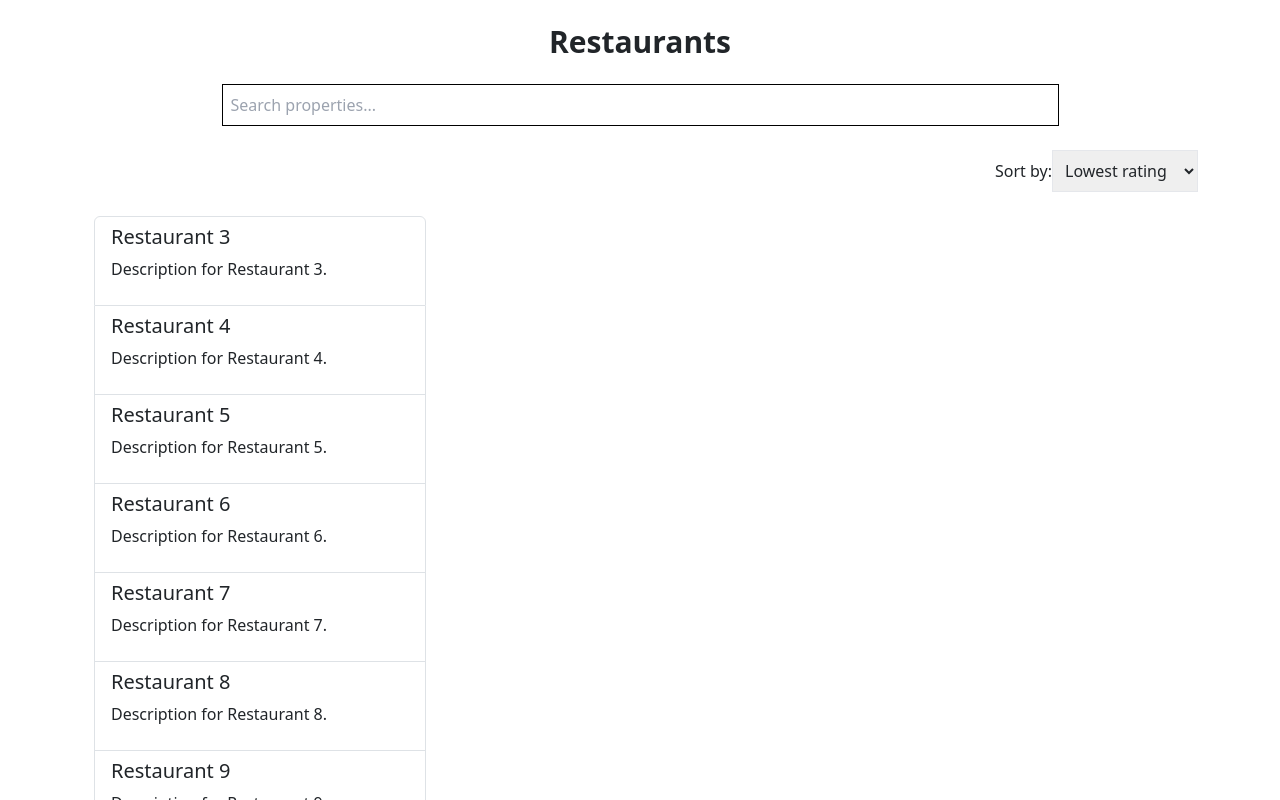
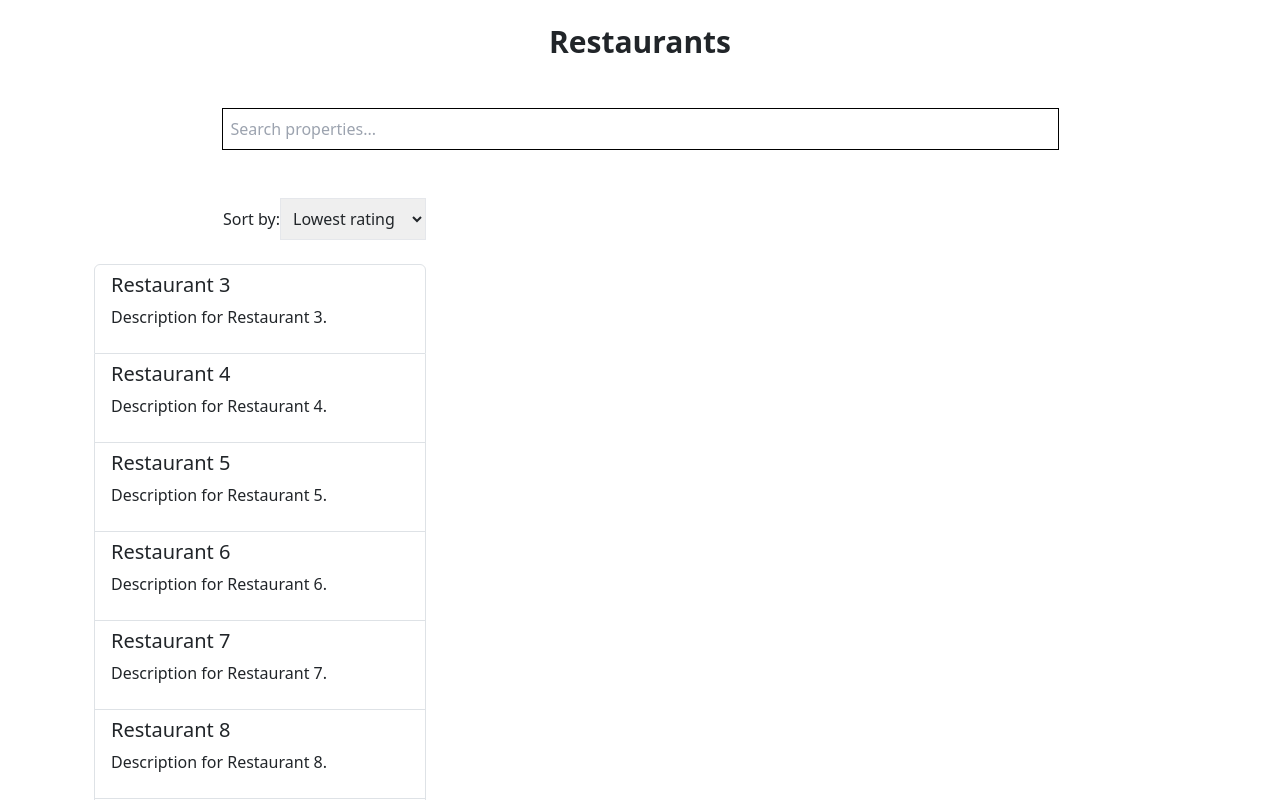
Before and after one commit to dltrail/book-a-table, a React (Create React App) app: page / in a window 1280 px wide. Shown: the top 800 px of the page. Built offline with nearby package versions, Linux system fonts and the light colour scheme; data requests are answered from the project's data file.

Commit message:
merge conflicts resolved

```diff
--- a/src/App.tsx
+++ b/src/App.tsx
@@ -15,23 +15,28 @@ function App() {
     number | null
   >(null);
 
-  const [sortOrder, setSortOrder] = useState('asc'); // State for sorting order
+  // const [sortOrder, setSortOrder] = useState('asc'); // State for sorting order
   const [searchTerm, setSearchTerm] = useState(''); // Search term state
 
-  const handleSortOrderChange = (order: string) => {
-    // Implement sorting logic based on the order parameter
-    setSortOrder(order);
-  };
+
+  // const handleSortOrderChange = (order: string) => {
+  //   // Implement sorting logic based on the order parameter
+  //   setSortOrder(order);
+  // };
 
   const handleSearchChange = (e: React.ChangeEvent<HTMLInputElement>) => {
-    setSearchTerm(e.target.value); // Update search term state
+    setSearchTerm(e.target.value);
   };
 
   const handleClearSearch = () => {
-    setSearchTerm(""); // Clear the search input
+    setSearchTerm("");
   };
 
+
   return (
+
+
+
       <Container >
         <Row>
           <Col md={12}>
@@ -50,12 +55,10 @@ function App() {
         </Row>
 
         <Row>
-        <SortComponent onSortOrderChange={handleSortOrderChange} sortOrder={sortOrder} />
         </Row>
         <Row>
           <Col md={4}>
-          <RestaurantList onRestaurantSelect={setSelectedRestaurantId} sortOrder={sortOrder} searchTerm={searchTerm} />
-
+            <RestaurantList onRestaurantSelect={setSelectedRestaurantId} searchTerm={searchTerm} />
 
           </Col>
           <Col md={8}>
@@ -68,7 +71,8 @@ function App() {
           </Col>
         </Row>
       </Container>
-  );
-}
+
+  )};
+
 
   export default App;
--- a/src/components/BookTable.tsx
+++ b/src/components/BookTable.tsx
@@ -120,8 +120,8 @@ const BookTable: React.FC<BookTableProps> = (restaurantId) => {
   return (
     <Container>
       <h2>Book a Table</h2>
-      <Form onSubmit={handleSubmit}>
-        <Form.Group className="mb-3" controlId="formBasicEmail">
+      <Form onSubmit={handleSubmit} className="w-[320px]">
+        <Form.Group className="mb-3">
           <Form.Label>Name</Form.Label>
           <Form.Control type="text"
             id="name"
@@ -129,7 +129,8 @@ const BookTable: React.FC<BookTableProps> = (restaurantId) => {
             value={formData.name}
             onChange={handleInputChange} />
         </Form.Group>
-        <Form.Group className="mb-3" controlId="formBasicPassword">
+        <Form.Group className="mb-3"
+        >
           <Form.Label>Email</Form.Label>
           <Form.Control type="email"
             id="email"
@@ -137,7 +138,8 @@ const BookTable: React.FC<BookTableProps> = (restaurantId) => {
             value={formData.email}
             onChange={handleInputChange} />
         </Form.Group>
-        <Form.Group className="mb-3" controlId="formBasicPassword">
+        <Form.Group className="mb-3"
+        >
           <Form.Label>Phone</Form.Label>
           <Form.Control type="tel"
             id="phone"
@@ -145,7 +147,8 @@ const BookTable: React.FC<BookTableProps> = (restaurantId) => {
             value={formData.phone}
             onChange={handleInputChange} />
         </Form.Group>
-        <Form.Group className="mb-3" controlId="formBasicPassword">
+        <Form.Group className="mb-3"
+        >
           <Form.Label>Date</Form.Label>
           <Form.Control
             type="date"
@@ -155,7 +158,8 @@ const BookTable: React.FC<BookTableProps> = (restaurantId) => {
             onChange={handleInputChange}
           />
         </Form.Group>
-        <Form.Group className="mb-3" controlId="formBasicPassword">
+        <Form.Group className="mb-3"
+        >
           <Form.Label>Time</Form.Label>
           <Form.Control type="time"
             id="time"
@@ -163,7 +167,8 @@ const BookTable: React.FC<BookTableProps> = (restaurantId) => {
             value={formData.time}
             onChange={handleInputChange} />
         </Form.Group>
-        <Form.Group className="mb-3" controlId="formBasicPassword">
+        <Form.Group className="mb-3"
+        >
           <Form.Label>Guests</Form.Label>
           <Form.Control type="number"
             id="guests"
--- /dev/null
+++ b/src/components/NoResults.tsx
@@ -0,0 +1,18 @@
+import React from 'react';
+
+interface NoResultsProps {
+searchTerm: string
+}
+
+const NoResults: React.FC<NoResultsProps> = ({searchTerm}) => {
+  return (
+<div className="absolute bg-white z-[99] h-full w-full max-w-[1320px] text-center">
+           <h3>I couldn`t find anything based on your search of </h3>
+            <p className="font-bold text-lg">" {searchTerm} "</p>
+            <p>   I`m not that sophistacated just yet.
+          </p>
+        </div>
+  );
+};
+
+export default NoResults;
--- a/src/components/RestaurantList.tsx
+++ b/src/components/RestaurantList.tsx
@@ -4,15 +4,16 @@ import { getRestaurants } from "../services/api";
 import { Restaurant } from "../types";
 import RestaurantListItem from "./RestaurantListItem";
 import LoadingSpinner from "./Loading";
+import SortComponent from "./SortComponent";
+import NoResults from "./NoResults";
 
 type RestaurantListProps = {
   onRestaurantSelect: (id: number) => void;
-  sortOrder: string
-  searchTerm: string
+  searchTerm: string;
 };
 
 const RestaurantList: React.FC<RestaurantListProps> = ({
-  onRestaurantSelect, sortOrder, searchTerm
+  onRestaurantSelect, searchTerm
 }) => {
 
   const [data, setData] = useState<Restaurant[]>([]);
@@ -20,6 +21,14 @@ const RestaurantList: React.FC<RestaurantListProps> = ({
   const [isLoading, setIsLoading] = useState(false);
   const [paginationLimit, setPaginationLimit] = useState(10);
   const [isPaginationLoading, setIsPaginationLoading] = useState(false);
+
+  const [sortOrder, setSortOrder] = useState('asc'); // State for sorting order
+
+
+  const handleSortOrderChange = (order: string) => {
+    // Implement sorting logic based on the order parameter
+    setSortOrder(order);
+  };
 
   // const [sortOrder, setSortOrder] = useState('asc'); // State for sorting order
 
@@ -77,26 +86,22 @@ const limitedData = useMemo(() => filteredProperties.slice(0, paginationLimit),
     <Container>
       {error && <p role="alert" style={{ color: 'red' }}>{error}</p>}
 
+      {limitedData.length === 0 ?
+        (<NoResults searchTerm={searchTerm}/>) :
 
+        <><SortComponent onSortOrderChange={handleSortOrderChange} sortOrder={sortOrder} />
 
           <ListGroup>
             {limitedData.map((restaurant) => (
               <RestaurantListItem key={restaurant.id} id={restaurant.id} name={restaurant.name} shortDescription={restaurant.shortDescription} onRestaurantSelect={handleRestaurantSelect} />
             ))}
-      </ListGroup>
+          </ListGroup></>
 
-      {limitedData.length === 0 &&
-        <div>
-        <p>
-            Oosp, I couldn`t find anything based on your search of " <span className="font-bold">{searchTerm}</span> ". I`m not that
-            sophistacated just yet.{' '}
-        </p>
-    </div>
       }
 
-      {isLoading && <LoadingSpinner message="loading..."/>}
+      {isLoading && <LoadingSpinner message="loading..." />}
 
-      {!isLoading && !isPaginationLoading && (
+      {!isLoading && !isPaginationLoading && limitedData.length !== 0 && (
         <Button onClick={loadMore} aria-label="Load more restaurants">
           Load more
         </Button>
--- a/src/components/SearchBar.tsx
+++ b/src/components/SearchBar.tsx
@@ -10,7 +10,7 @@ const SearchBar: React.FC<SearchBarProps> = ({ searchTerm, onSearchChange, onCle
   return (
     <div className="text-center">
       <input
-        className="border-[1px] border-black p-2 w-3/4 mx-auto"
+        className="border-[1px] border-black p-2 w-3/4 mx-auto my-4"
         type="text"
         placeholder="Search properties..."
         value={searchTerm}
```
Lines whose indentation alone changed are shown as unchanged.
